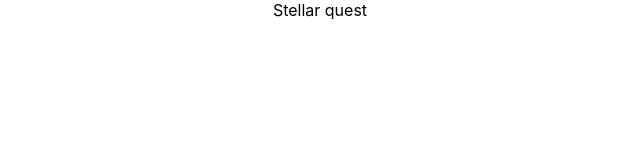
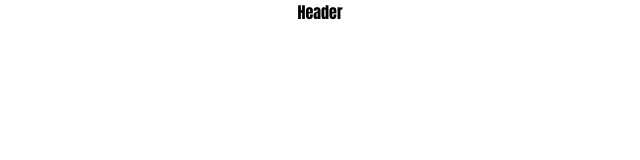
Before and after one commit to mkalybek/stellar_quest, a React (Create React App) app in the folder frontend/: page / in a window 1280 px wide. Shown: the top 160 px of the page, without its empty margins (320-960 px from the left). Built offline with nearby package versions, Linux system fonts and the light colour scheme.

Commit message:
frontend header start

```diff
--- a/frontend/src/App.js
+++ b/frontend/src/App.js
@@ -1,11 +1,10 @@
 import './App.scss';
+import Header from './components/header/header';
 
 function App() {
   return (
     <div className="App">
-      <header className="App-header">
-        Stellar quest
-      </header>
+      <Header />
     </div>
   );
 }
--- a/frontend/src/App.scss
+++ b/frontend/src/App.scss
@@ -1,3 +1,5 @@
+@import "styles/fonts.scss";
+
 .App {
   text-align: center;
 }
--- /dev/null
+++ b/frontend/src/components/header/header.jsx
@@ -0,0 +1,11 @@
+import './header.scss'
+
+const Header = () => {
+    return (
+        <header className='anton-regular'>
+            Header
+        </header>
+    );
+};
+
+export default Header;
--- /dev/null
+++ b/frontend/src/styles/fonts.scss
@@ -0,0 +1,18 @@
+@import url('https://fonts.googleapis.com/css2?family=Anton&display=swap');
+@import url('https://fonts.googleapis.com/css2?family=Anton&family=Josefin+Sans:ital,wght@0,100..700;1,100..700&display=swap');
+
+.anton-regular {
+    font-family: "Anton", sans-serif;
+    font-weight: 400;
+    font-style: normal;
+}
+
+// <uniquifier>: Use a unique and descriptive class name
+// <weight>: Use a value from 100 to 700
+
+// .josefin-sans-<uniquifier> {
+//     font-family: "Josefin Sans", sans-serif;
+//     font-optical-sizing: auto;
+//     font-weight: <weight>;
+//     font-style: normal;
+//  }
```
Also changed, not shown: frontend/src/components/header/header.scss (added).
